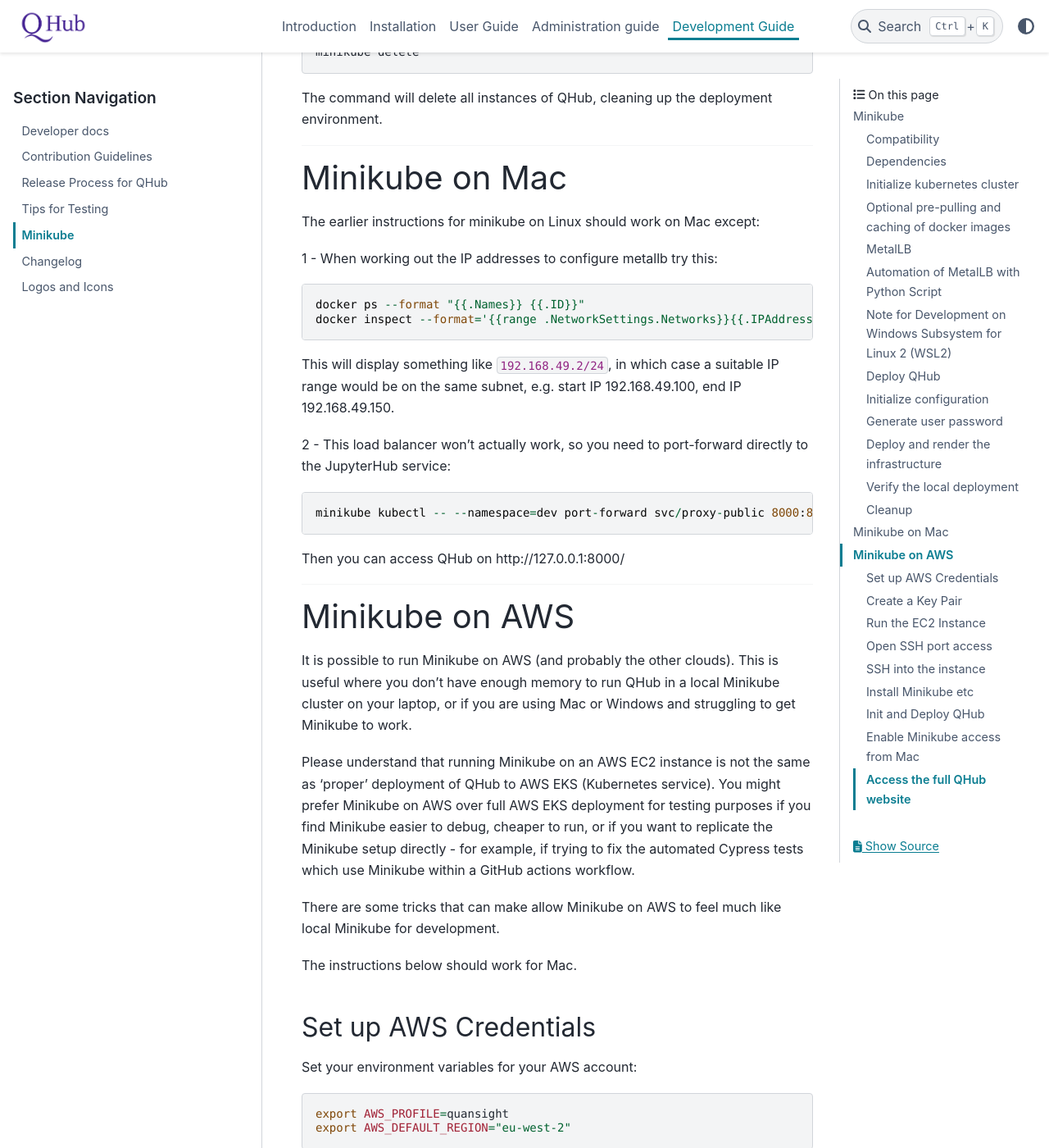
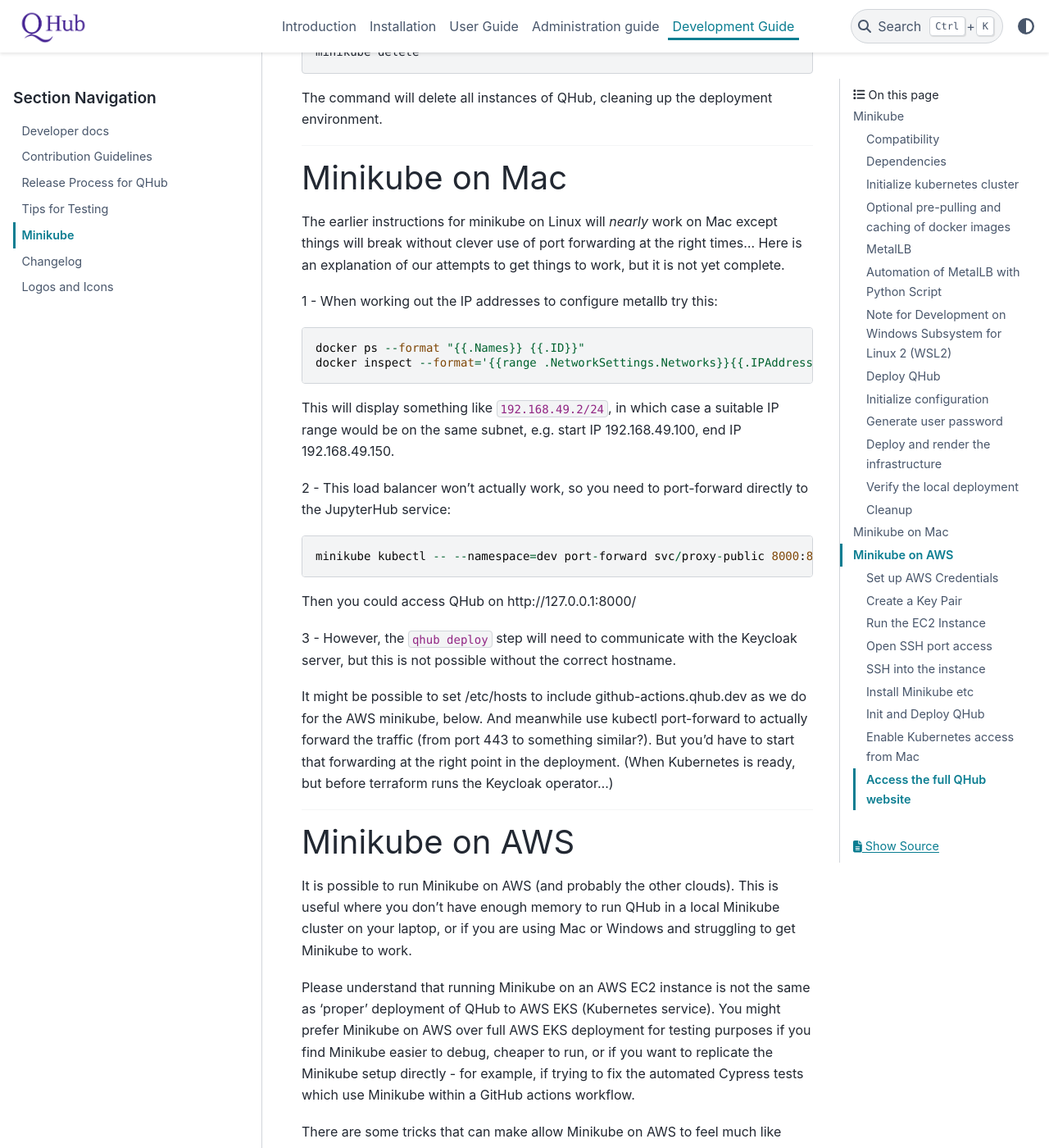
Before and after one commit to beartell/anymlops, a Sphinx documentation site: the page built from docs/source/dev_guide/minikube.md, in a window 1280 px wide and 1400 px high, scrolled down 6969 px. Shown: the whole window at 82% size. Built offline with Sphinx 7.4.7 and the PyData theme 0.15.4, drawn with Linux system fonts in a browser that asks for light colours; some of the changed text lies outside the part shown.

Commit message:
Anymlops v1.0

````diff
--- a/docs/source/dev_guide/minikube.md
+++ b/docs/source/dev_guide/minikube.md
@@ -19,7 +19,8 @@
 Mac](https://docs.docker.com/docker-for-mac/networking/#known-limitations-use-cases-and-workarounds)
 being unable to route traffic to containers.  Theoretically, the
 installation of HyperKit Driver could solve the issue, although the
-proposed solution has not yet been tested. There some workarounds for running [Minikube on Mac below](#minikube-on-mac).
+proposed solution has not yet been tested. There are notes on our current attempts at workarounds for
+running [Minikube on Mac below](#minikube-on-mac).
 
 This guide assumes that you have the QHub repository downloaded, and you are at the root of the repository.
 
@@ -315,7 +316,9 @@
 
 # Minikube on Mac
 
-The earlier instructions for minikube on Linux should work on Mac except:
+The earlier instructions for minikube on Linux will _nearly_ work on Mac except things will break without clever
+use of port forwarding at the right times... Here is an explanation of our attempts to get things to work, but
+it is not yet complete.
 
 1 - When working out the IP addresses to configure metallb try this:
 ```
@@ -329,7 +332,12 @@
 ```
 minikube kubectl -- --namespace=dev port-forward svc/proxy-public 8000:80
 ```
-Then you can access QHub on http://127.0.0.1:8000/
+Then you could access QHub on http://127.0.0.1:8000/
+
+3 - However, the `qhub deploy` step will need to communicate with the Keycloak server, but this is not possible
+without the correct hostname.
+
+It might be possible to set /etc/hosts to include github-actions.qhub.dev as we do for the AWS minikube, below. And meanwhile use kubectl port-forward to actually forward the traffic (from port 443 to something similar?). But you'd have to start that forwarding at the right point in the deployment. (When Kubernetes is ready, but before terraform runs the Keycloak operator...)
 
 ---
 
@@ -474,7 +485,10 @@
 qhub deploy --config qhub-config.yaml --disable-prompt
 ```
 
-## Enable Minikube access from Mac
+## Enable Kubernetes access from Mac
+
+This step is optional, but will allow you to use kubectl and K9s directly from your Mac. It is not needed
+if you are happy to use kubectl within an SSH session on AWS instead.
 
 On your Mac laptop:
 
````
Also changed, not shown: other parts of docs/source/dev_guide/minikube.md (+15 -12 lines).
